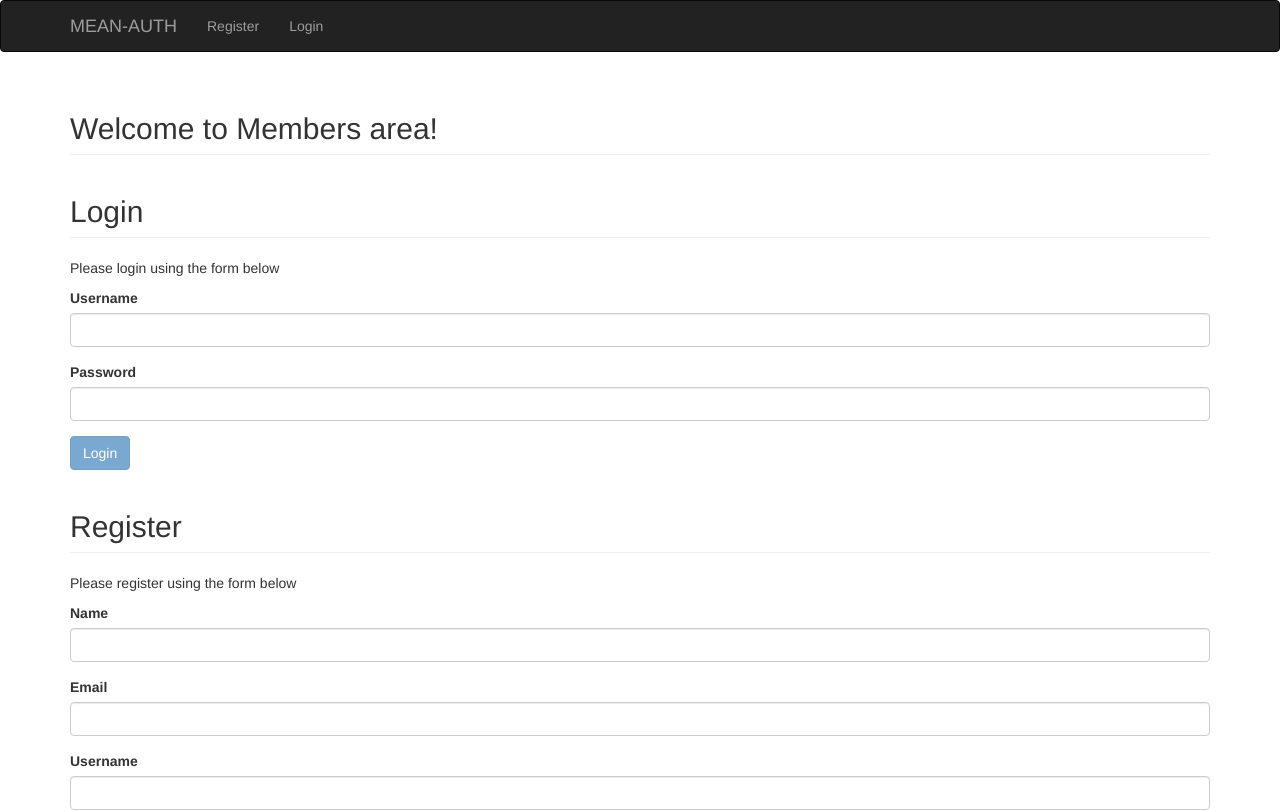
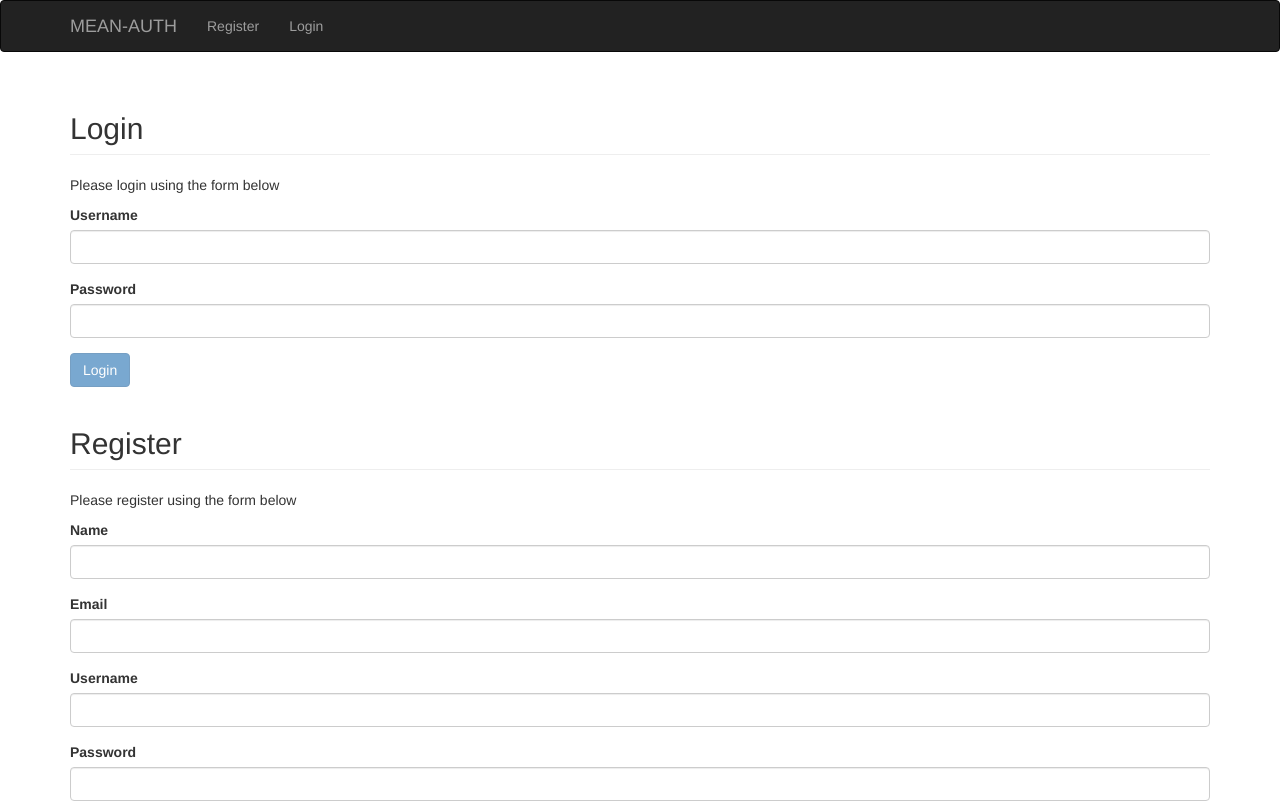
Before and after one commit to a-soliman/mean-auth-2, an Angular app: page / in a window 1280 px wide. Shown: the top 812 px of the page. Built offline with nearby package versions, Linux system fonts and the light colour scheme.

Commit message:
modified the members component to use the logged in user name

```diff
--- a/src/app/app.component.html
+++ b/src/app/app.component.html
@@ -1,9 +1,9 @@
 <app-nav [user]=user></app-nav>
 
 <div class="container">
-	<app-members></app-members>
+	<app-members *ngIf="user" [user]=user></app-members>
 
-	<app-login (user)=getUser($event)></app-login>
+	<app-login (user)=getUser($event) *ngIf="!user"></app-login>
 
-	<app-register></app-register>
+	<app-register *ngIf="!user"></app-register>
 </div>
--- a/src/app/members/members.component.html
+++ b/src/app/members/members.component.html
@@ -1 +1,2 @@
+<p>hey {{user.name}}</p>
 <h2 class="page-header">Welcome to Members area!</h2>
```
Also changed, not shown: src/app/members/members.component.ts (+5 -4 lines).
